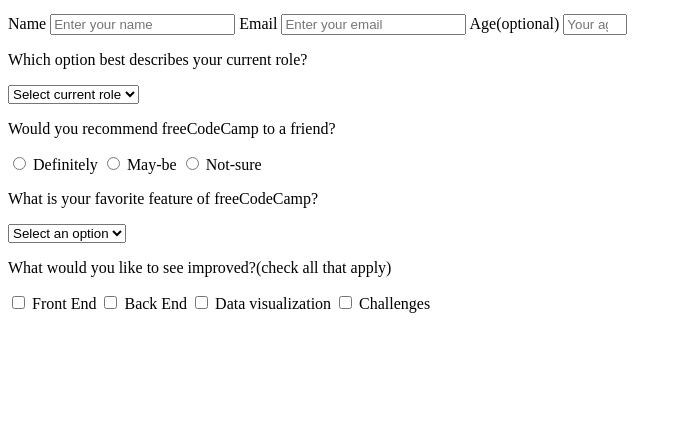
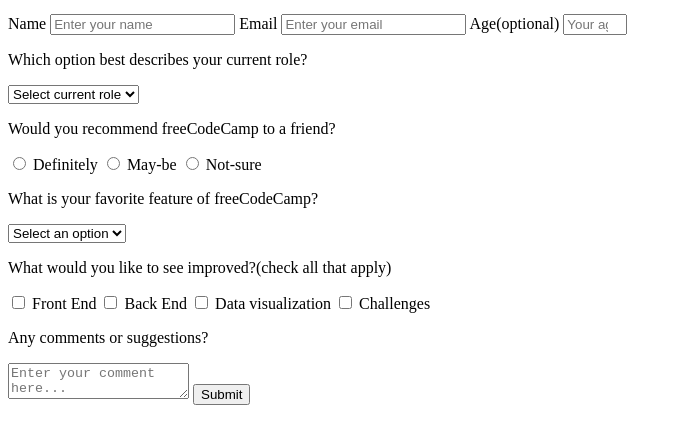
Before and after one commit to aadityadeshmukh/FCC-Survey-Form, a plain HTML site: page index.html in a window 1280 px wide. Shown: the part 100-544 px from the top of the page, without its empty margins (0-682 px from the left). Drawn offline with Linux system fonts and the light colour scheme.

Commit message:
fixes all user stories

```diff
--- a/index.html
+++ b/index.html
@@ -1,11 +1,13 @@
 <!DOCTYPE html>
 <html lang="en">
+
 <head>
     <meta charset="UTF-8">
     <meta name="viewport" content="width=device-width, initial-scale=1.0">
     <title>FCC Survey Form</title>
     <link rel="stylesheet" href="style.css">
 </head>
+
 <body>
     <h1 id="title">freeCodeCamp Survey Form</h1>
     <p id="description"><em>Thank you for taking the time to help us improve the platform</em></p>
@@ -63,7 +65,11 @@
             <input name="preference" type="checkbox" value="challenges">
             Challenges
         </label>
+        <p>Any comments or suggestions?</p>
+        <textarea name="comment" id="comments" placeholder="Enter your comment here..."></textarea>
+        <input name="submit" id="submit" type="submit" value="Submit">
     </form>
     <script src="https://cdn.freecodecamp.org/testable-projects-fcc/v1/bundle.js"></script>
 </body>
+
 </html>
```
